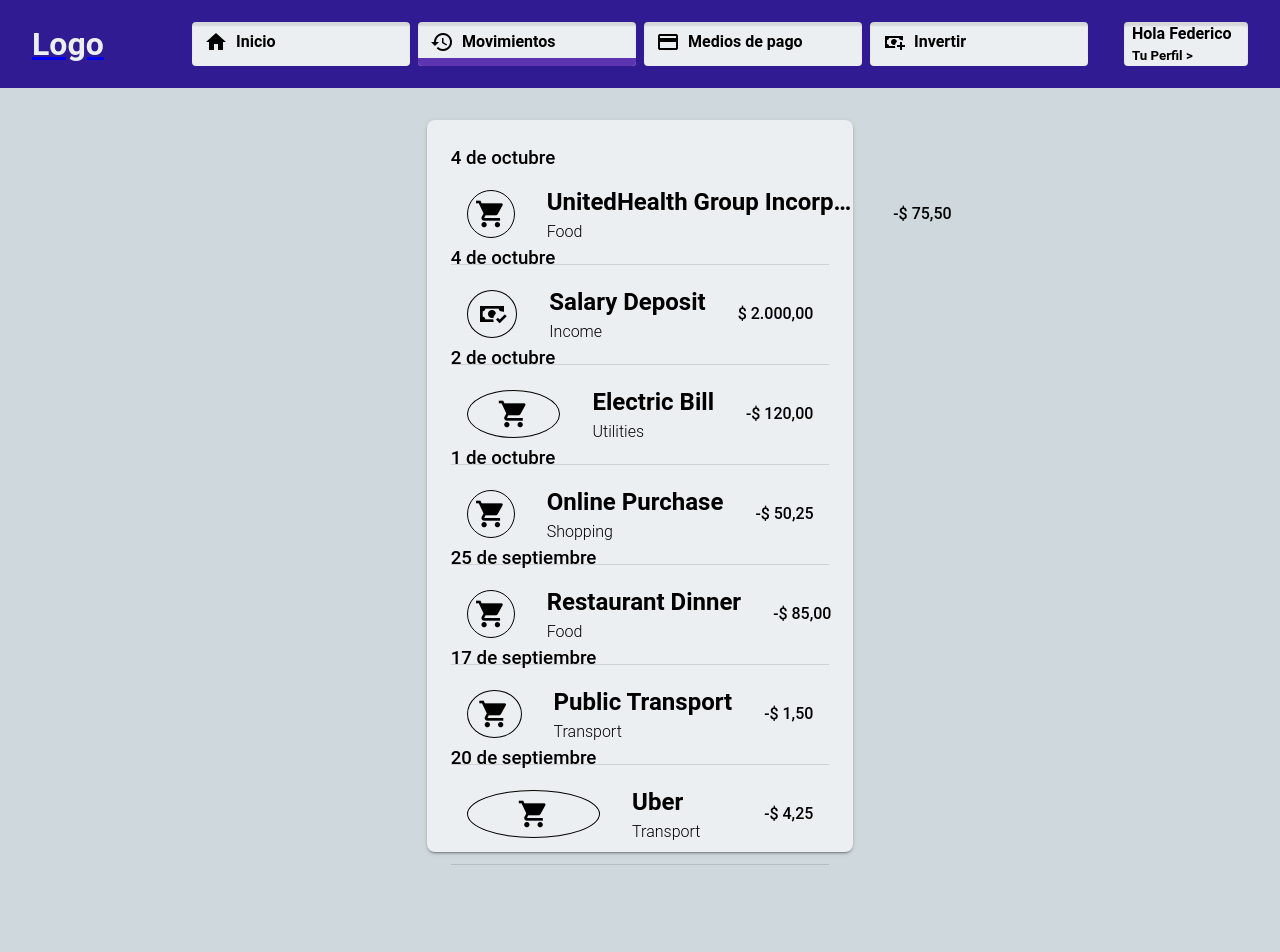
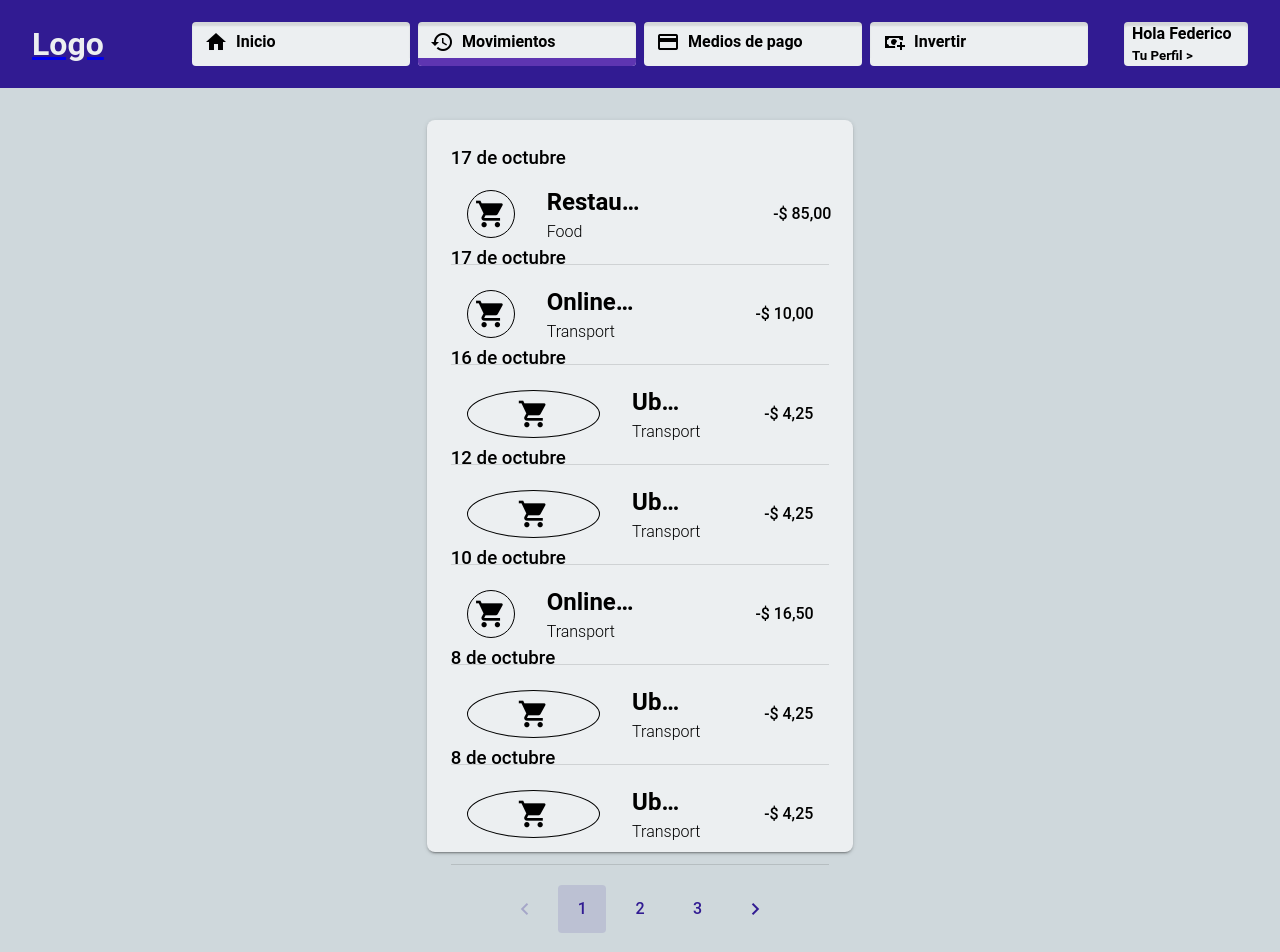
Before and after one commit to jicanta/HCI-Web, a Vue app in the folder HCI-Web/: page /movements in a window 1280 px wide. Shown: the top 952 px of the page. Built offline with nearby package versions, Linux system fonts and the light colour scheme.

Commit message:
Activity page updated
Added a pagination system to list the items.

```diff
--- a/HCI-Web/src/components/ListItem.vue
+++ b/HCI-Web/src/components/ListItem.vue
@@ -8,7 +8,7 @@
             </v-container>
 
             <v-container class="info-container mx-4">
-                <h2 class="text-truncate font-weight-bold">{{title}}</h2>
+                <h2 class="text-truncate font-weight-bold w-50">{{title}}</h2>
                 <p class="text-truncate font-weight-light">{{text}}</p>
             </v-container>
 
--- a/HCI-Web/src/pages/ActivityPage.vue
+++ b/HCI-Web/src/pages/ActivityPage.vue
@@ -1,27 +1,51 @@
 <script setup>
   import AppDivision from '@/components/AppDivision.vue';
-  import { ref } from 'vue';
+  import { ref, computed } from 'vue';
   import BodyGrid from '@/components/BodyGrid.vue';
   import Section from '@/components/Section.vue';
   import ListItem from '@/components/ListItem.vue';
   import ButtonsNavBar from '@/components/ButtonsNavBar.vue';
 
   const sections = [
-      {text: "Inicio", icon: "mdi-home", selected: false, route: "/"},
-      {text: "Movimientos", icon: "mdi-history", selected: true, route: "/movements"},
-      {text: "Medios de pago", icon: "mdi-credit-card-outline", selected: false, route: "/payment-methods"},
-      {text: "Invertir", icon: "mdi-cash-plus", selected: false, route: "/invest"}
-    ]
+    { text: "Inicio", icon: "mdi-home", selected: false, route: "/" },
+    { text: "Movimientos", icon: "mdi-history", selected: true, route: "/movements" },
+    { text: "Medios de pago", icon: "mdi-credit-card-outline", selected: false, route: "/payment-methods" },
+    { text: "Invertir", icon: "mdi-cash-plus", selected: false, route: "/invest" }
+  ];
 
   const recentTransactions = ref([
-    { id: 1, description: 'UnitedHealth Group Incorporated', amount: -75.50, category: 'Food', date: { day: 4, month: 10, year: 2024 } },
-    { id: 2, description: 'Salary Deposit', amount: 2000.00, category: 'Income', date: { day: 4, month: 10, year: 2024 }  },
-    { id: 3, description: 'Electric Bill', amount: -120.00, category: 'Utilities', date: { day: 2, month: 10, year: 2024 }  },
-    { id: 4, description: 'Online Purchase', amount: -50.25, category: 'Shopping', date: { day: 1, month: 10, year: 2024 }  },
-    { id: 5, description: 'Restaurant Dinner', amount: -85.00, category: 'Food', date: { day: 25, month: 9, year: 2024 }  },
-    { id: 6, description: 'Public Transport', amount: -1.50, category: 'Transport', date: { day: 17, month: 9, year: 2024 }  },
-    { id: 7, description: 'Uber', amount: -4.25, category: 'Transport', date: { day: 20, month: 9, year: 2024 }  },
-  ]);
+    { id: 1, description: 'Salary Deposit', amount: 2000.00, category: 'Income', date: { day: 1, month: 9, year: 2024 } },
+    { id: 2, description: 'UnitedHealth Group Incorporated', amount: -75.50, category: 'Food', date: { day: 24, month: 9, year: 2024 } },
+    { id: 3, description: 'Electric Bill', amount: -120.00, category: 'Utilities', date: { day: 27, month: 9, year: 2024 } },
+    { id: 4, description: 'Online Purchase', amount: -50.25, category: 'Shopping', date: { day: 27, month: 9, year: 2024 } },
+    { id: 5, description: 'Restaurant Dinner', amount: -85.00, category: 'Food', date: { day: 29, month: 9, year: 2024 } },
+    { id: 6, description: 'Salary Deposit', amount: 2000.00, category: 'Income', date: { day: 1, month: 10, year: 2024 } },
+    { id: 7, description: 'Public Transport', amount: -1.50, category: 'Transport', date: { day: 2, month: 10, year: 2024 } },
+    { id: 8, description: 'Uber', amount: -4.25, category: 'Transport', date: { day: 4, month: 10, year: 2024 } },
+    { id: 9, description: 'Uber', amount: -4.25, category: 'Transport', date: { day: 7, month: 10, year: 2024 } },
+    { id: 10, description: 'Uber', amount: -4.25, category: 'Transport', date: { day: 8, month: 10, year: 2024 } },
+    { id: 11, description: 'Uber', amount: -4.25, category: 'Transport', date: { day: 8, month: 10, year: 2024 } },
+    { id: 12, description: 'Online Purchase', amount: -16.50, category: 'Transport', date: { day: 10, month: 10, year: 2024 } },
+    { id: 13, description: 'Uber', amount: -4.25, category: 'Transport', date: { day: 12, month: 10, year: 2024 } },
+    { id: 14, description: 'Uber', amount: -4.25, category: 'Transport', date: { day: 16, month: 10, year: 2024 } },
+    { id: 15, description: 'Online Purchase', amount: -10.00, category: 'Transport', date: { day: 17, month: 10, year: 2024 } },
+    { id: 16, description: 'Restaurant Dinner', amount: -85.00, category: 'Food', date: { day: 17, month: 10, year: 2024 } },
+  ].reverse());
+
+  const itemsPerPage = 7;
+  const currentPage = ref(1);
+
+  // Calcular el número total de páginas
+  const totalPages = computed(() => {
+    return Math.ceil(recentTransactions.value.length / itemsPerPage);
+  });
+
+  // Obtener los elementos para la página actual
+  const paginatedTransactions = computed(() => {
+    const start = (currentPage.value - 1) * itemsPerPage;
+    const end = start + itemsPerPage;
+    return recentTransactions.value.slice(start, end);
+  });
 
   // Obtener la fecha actual
   const today = new Date();
@@ -40,18 +64,17 @@
     const monthNames = ["enero", "febrero", "marzo", "abril", "mayo", "junio", "julio", "agosto", "septiembre", "octubre", "noviembre", "diciembre"];
     return `${day} de ${monthNames[month - 1]}`;
   };
-
 </script>
 
 <template>
-  <v-main class="main-container bg-background" fluid>
-    <ButtonsNavBar :sections="sections"/>
+  <v-main class="bg-background d-flex flex-column align-center w-100" fluid>
+    <ButtonsNavBar :sections="sections" />
 
     <BodyGrid>
       <AppDivision class="ma-4" cols="12" sm="10" md="10" lg="4">
-        <Section class="ma-3">
+        <Section class="list d-flex flex-column justify-start h-100 ma-3">
           <ListItem
-                  v-for="transaction in recentTransactions"
+            v-for="transaction in paginatedTransactions"
             :key="transaction.id"
             :icon="transaction.amount > 0 ? 'mdi-cash-check' : 'mdi-cart'"
             :top="formatTransactionDate(transaction.date)"
@@ -59,27 +82,41 @@
             :text="transaction.category"
             :right="transaction.amount.toLocaleString('es-AR', { style: 'currency', currency: 'ARS' })"
           />
+        </Section>
 
-        </Section>
+        <v-pagination
+          v-model="currentPage"
+          :length="totalPages"
+          :total-visible="6"
+          color="primary"
+          class="my-4"
+        />
       </AppDivision>
     </BodyGrid>
   </v-main>
 </template>
 
 <style scoped>
-.main-container {
+  .pagination-controls {
     display: flex;
-  flex-direction: column;
-  align-items: center;
-  width: 100%;
+    justify-content: center;
+    margin-top: 20px;
   }
 
-.inside-section {
-  display: flex;
-  flex-direction: column;
-  width: 100%;
-  height: 100%;
-  justify-content: flex-start;
-  align-items: center;
+  .list {
+    min-height: 78vh;
+  }
+
+  button {
+    padding: 8px 16px;
+    background-color: #1976D2;
+    color: white;
+    border: none;
+    border-radius: 4px;
+    cursor: pointer;
+  }
+
+  button:disabled {
+    background-color: #aaa;
   }
   </style>
```
Lines whose indentation alone changed are shown as unchanged.
